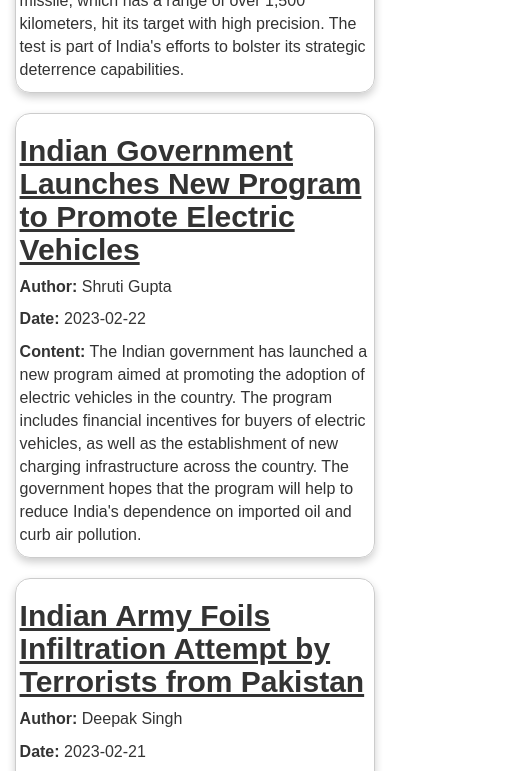
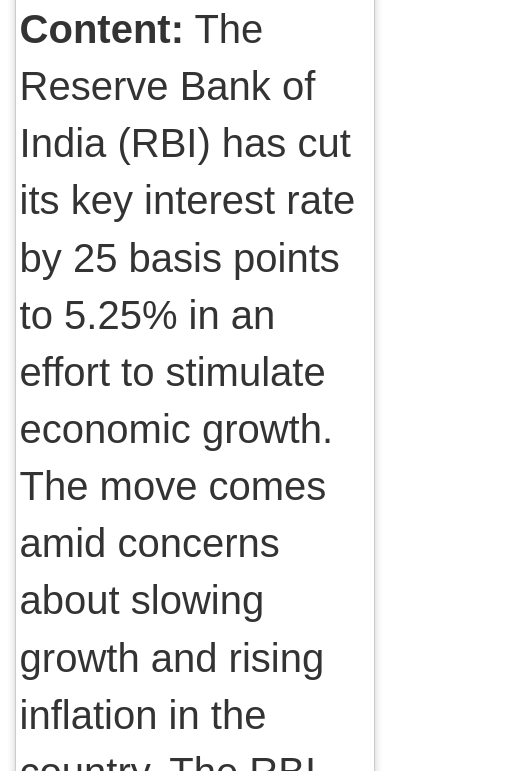
Before and after one commit to AryanBiswari/news-site, a plain HTML site: page index.html in a window 390 px wide. Shown: the part 753-1524 px from the top of the page, 516 px wide, since content can reach past the window. Drawn offline with nearby package versions, Linux system fonts and the light colour scheme.

Commit message:
change font size

```diff
--- a/style.css
+++ b/style.css
@@ -31,3 +31,13 @@ body {
   font-size: 16px;
   margin-bottom: 10px;
 }
+
+/* Larger font size for screens with max-width of 767px */
+@media only screen and (max-width: 767px) {
+  .card-title {
+    font-size: 6rem;
+  }
+  .card-text {
+    font-size: 4rem;
+  }
+}
```
